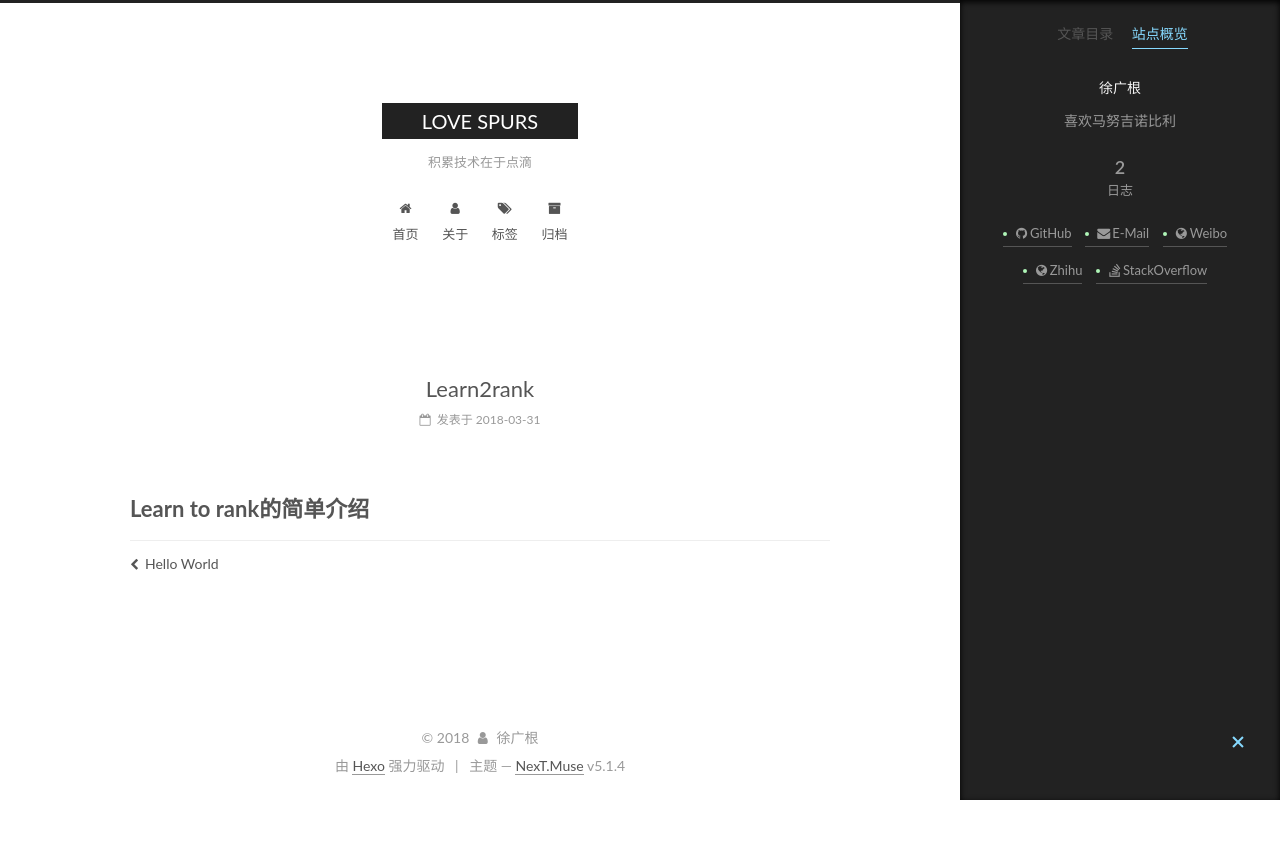
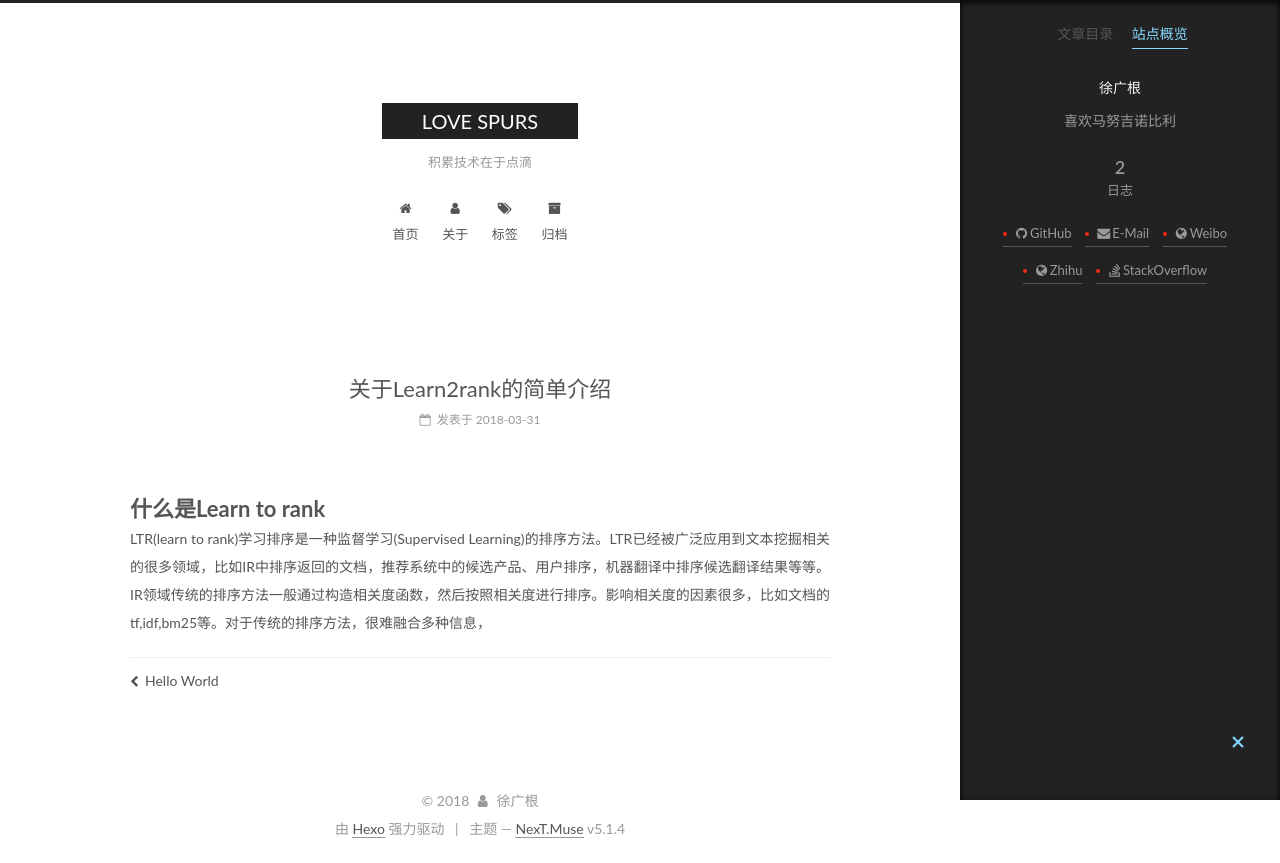
Before and after one commit to xuguanggen/xuguanggen.github.io, a plain HTML site: page 2018/03/31/Learn2rank/index.html in a window 1280 px wide. Both pictures are taken after a click on the item "站点概览". Before the commit the page ends 800 px from the top, so only its background shows below. Drawn offline with Linux system fonts and the light colour scheme.

Commit message:
Site updated: 2018-03-31 14:34:28

```diff
--- a/2018/03/31/Learn2rank/index.html
+++ b/2018/03/31/Learn2rank/index.html
@@ -79,17 +79,17 @@
 
 
 
-<meta name="description" content="Learn to rank的简单介绍">
+<meta name="description" content="什么是Learn to rankLTR(learn to rank)学习排序是一种监督学习(Supervised Learning)的排序方法。LTR已经被广泛应用到文本挖掘相关的很多领域，比如IR中排序返回的文档，推荐系统中的候选产品、用户排序，机器翻译中排序候选翻译结果等等。IR领域传统的排序方法一般通过构造相关度函数，然后按照相关度进行排序。影响相关度的因素很多，比如文档的tf,idf,bm">
 <meta property="og:type" content="article">
-<meta property="og:title" content="Learn2rank">
+<meta property="og:title" content="关于Learn2rank的简单介绍">
 <meta property="og:url" content="http://yoursite.com/2018/03/31/Learn2rank/index.html">
 <meta property="og:site_name" content="LOVE SPURS">
-<meta property="og:description" content="Learn to rank的简单介绍">
+<meta property="og:description" content="什么是Learn to rankLTR(learn to rank)学习排序是一种监督学习(Supervised Learning)的排序方法。LTR已经被广泛应用到文本挖掘相关的很多领域，比如IR中排序返回的文档，推荐系统中的候选产品、用户排序，机器翻译中排序候选翻译结果等等。IR领域传统的排序方法一般通过构造相关度函数，然后按照相关度进行排序。影响相关度的因素很多，比如文档的tf,idf,bm">
 <meta property="og:locale" content="zh-Hans">
-<meta property="og:updated_time" content="2018-03-31T06:24:03.560Z">
+<meta property="og:updated_time" content="2018-03-31T06:34:15.144Z">
 <meta name="twitter:card" content="summary">
-<meta name="twitter:title" content="Learn2rank">
-<meta name="twitter:description" content="Learn to rank的简单介绍">
+<meta name="twitter:title" content="关于Learn2rank的简单介绍">
+<meta name="twitter:description" content="什么是Learn to rankLTR(learn to rank)学习排序是一种监督学习(Supervised Learning)的排序方法。LTR已经被广泛应用到文本挖掘相关的很多领域，比如IR中排序返回的文档，推荐系统中的候选产品、用户排序，机器翻译中排序候选翻译结果等等。IR领域传统的排序方法一般通过构造相关度函数，然后按照相关度进行排序。影响相关度的因素很多，比如文档的tf,idf,bm">
 
 
 
@@ -125,7 +125,7 @@
 
 
 
-  <title>Learn2rank | LOVE SPURS</title>
+  <title>关于Learn2rank的简单介绍 | LOVE SPURS</title>
 
 
 
@@ -269,7 +269,7 @@
 
 
 
-          <h1 class="post-title" itemprop="name headline">Learn2rank</h1>
+          <h1 class="post-title" itemprop="name headline">关于Learn2rank的简单介绍</h1>
 
 
         <div class="post-meta">
@@ -319,7 +319,8 @@
 
 
 
-        <h1 id="Learn-to-rank的简单介绍"><a href="#Learn-to-rank的简单介绍" class="headerlink" title="Learn to rank的简单介绍"></a>Learn to rank的简单介绍</h1>
+        <h1 id="什么是Learn-to-rank"><a href="#什么是Learn-to-rank" class="headerlink" title="什么是Learn to rank"></a>什么是Learn to rank</h1><p>LTR(learn to rank)学习排序是一种监督学习(Supervised Learning)的排序方法。LTR已经被广泛应用到文本挖掘相关的很多领域，比如IR中排序返回的文档，推荐系统中的候选产品、用户排序，机器翻译中排序候选翻译结果等等。IR领域传统的排序方法一般通过构造相关度函数，然后按照相关度进行排序。影响相关度的因素很多，比如文档的tf,idf,bm25等。对于传统的排序方法，很难融合多种信息，</p>
+
 
     </div>
 
@@ -499,7 +500,7 @@
 
 
 
-              <div class="post-toc-content"><ol class="nav"><li class="nav-item nav-level-1"><a class="nav-link" href="#Learn-to-rank的简单介绍"><span class="nav-number">1.</span> <span class="nav-text">Learn to rank的简单介绍</span></a></li></ol></div>
+              <div class="post-toc-content"><ol class="nav"><li class="nav-item nav-level-1"><a class="nav-link" href="#什么是Learn-to-rank"><span class="nav-number">1.</span> <span class="nav-text">什么是Learn to rank</span></a></li></ol></div>
 
 
           </div>
--- a/css/main.css
+++ b/css/main.css
@@ -1822,7 +1822,7 @@ pre .javascript .function {
   width: 4px;
   height: 4px;
   border-radius: 50%;
-  background: #aff6b8;
+  background: #f12916;
 }
 .links-of-blogroll {
   font-size: 13px;
```
Also changed, not shown: 2018/03/29/hello-world/index.html (+2 -2 lines), archives/2018/03/index.html (+1 -1 lines), archives/2018/index.html (+1 -1 lines), archives/index.html (+1 -1 lines), index.html (+3 -2 lines).
